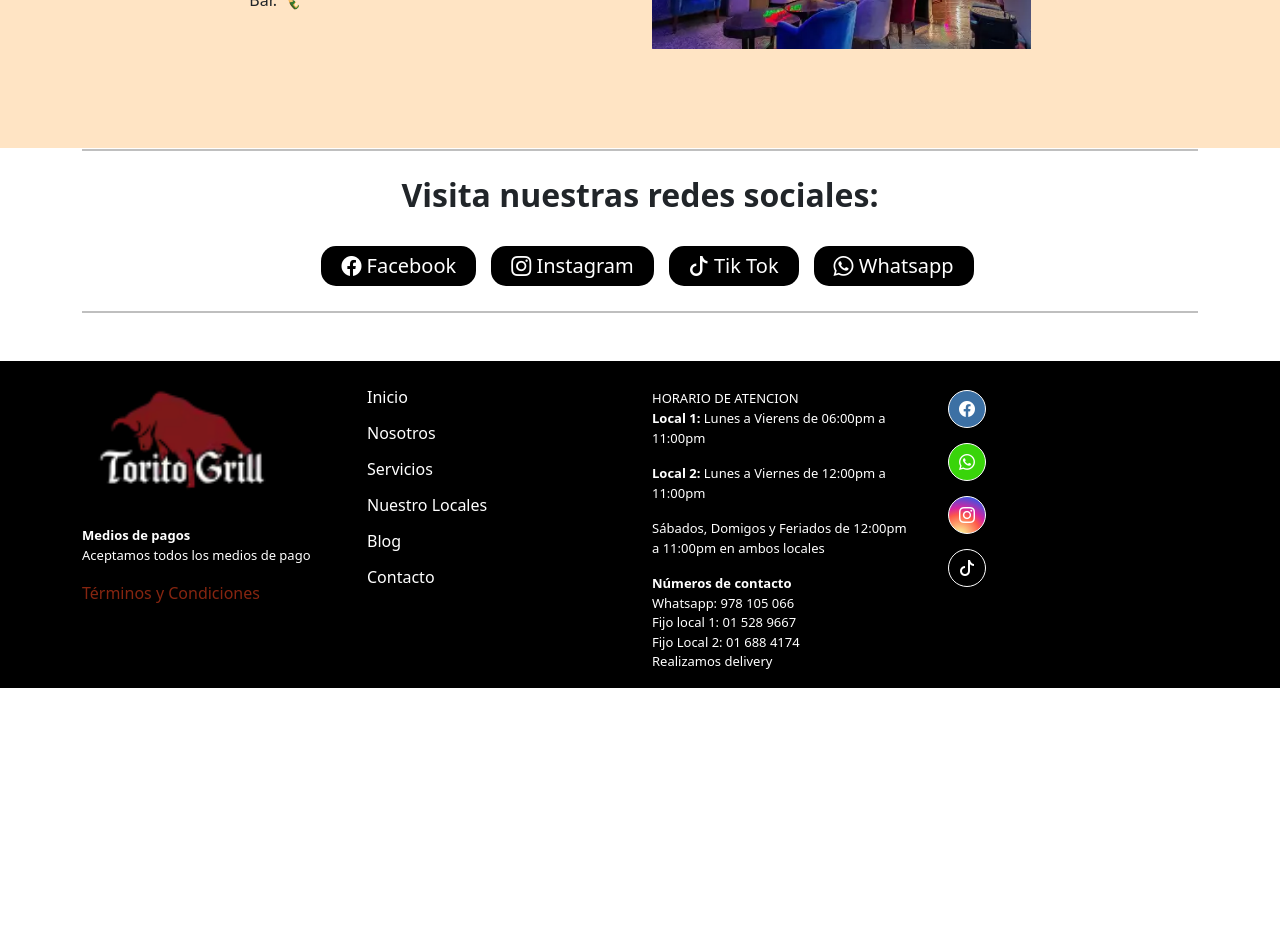
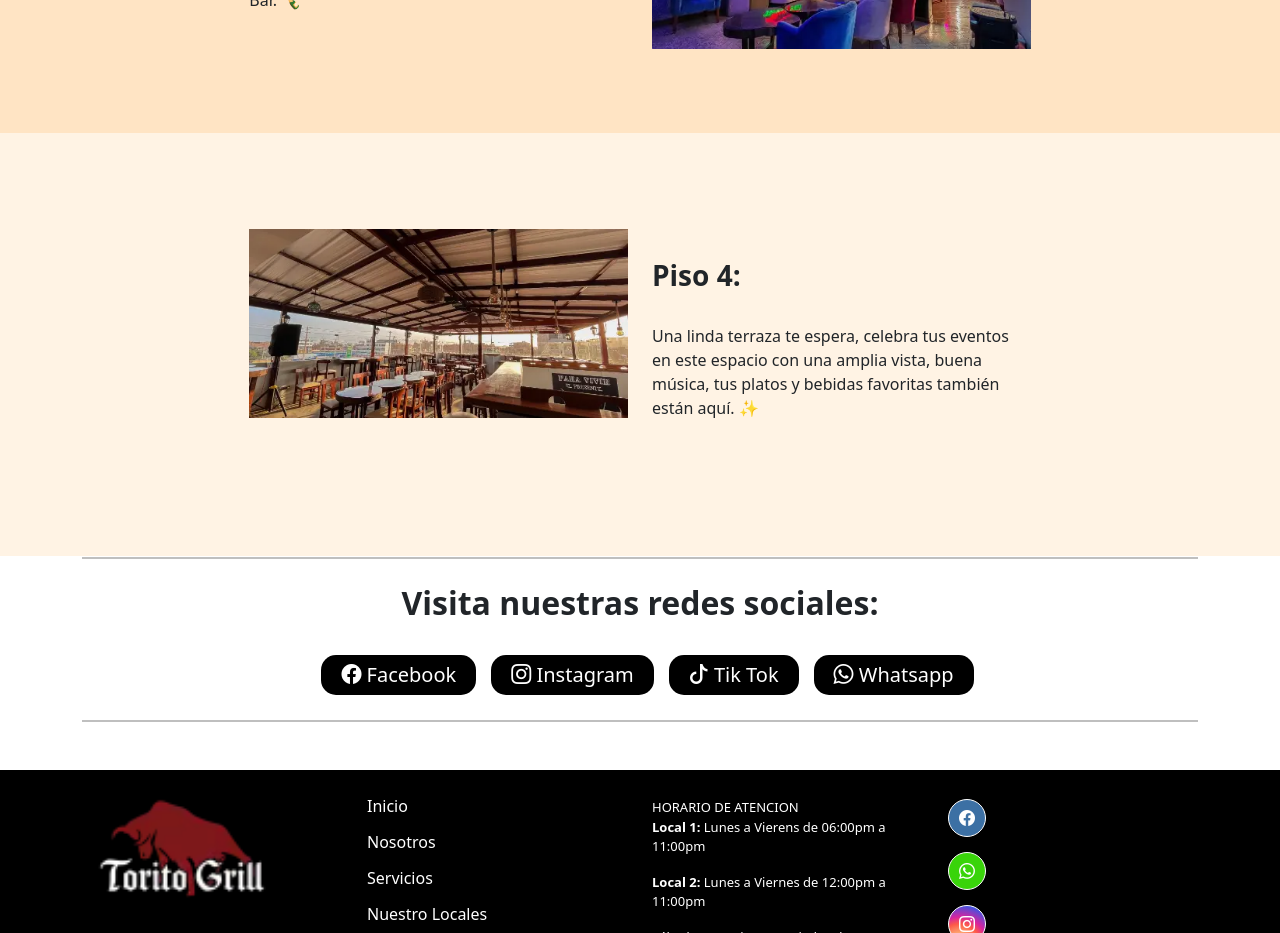
Before and after one commit to MarxAlonso/ToritoGrill-React, a React (Vite) app: page /servicios in a window 1280 px wide. Shown: the part 1100-2033 px from the top of the page. Before the commit the page ends 1788 px from the top, so only its background shows below. Built offline with nearby package versions, Linux system fonts and the light colour scheme.

Commit message:
Avanzando apartado de Servicios | agregando el piso 4 :D

```diff
--- a/src/components/Servicios/Servicios.tsx
+++ b/src/components/Servicios/Servicios.tsx
@@ -74,9 +74,39 @@ export const ServiciosThree = () => {
           <br />
         </div>
         <div className="col-md-4 py-md-5">
-          <img src="/src/assets/img/piso3.webp" alt="Piso 3" className="img-fluid" />
+          <img
+            src="/src/assets/img/piso3.webp"
+            alt="Piso 3"
+            className="img-fluid"
+          />
         </div>
       </div>
     </div>
   );
 };
+export const ServiciosFour = () => {
+  return (
+    <div
+      className="container-fluid p-5"
+      style={{ marginBottom: "-15px", backgroundColor: "#FFF3E4" }}
+    >
+      <div className="row justify-content-center">
+        <div className="col-md-4 py-md-5">
+          <img src="/src/assets/img/piso4.webp" alt="Piso 4" className="img-fluid" />
+        </div>
+        <div className="col-md-4 py-md-5">
+          <h3 style={{ marginTop: 30 }}>
+            <b>Piso 4:</b>
+          </h3>
+          <br />
+          <p>
+            Una linda terraza te espera, celebra tus eventos en este espacio con
+            una amplia vista, buena música, tus platos y bebidas favoritas
+            también están aquí. ✨
+          </p>
+          <br />
+        </div>
+      </div>
+    </div>
+  );
+};
--- a/src/pages/ServiciosPage/ServiciosPage.tsx
+++ b/src/pages/ServiciosPage/ServiciosPage.tsx
@@ -1,6 +1,6 @@
 import { Header } from "../../components/Header/Header";
 import { Footer } from "../../components/Footer/Footer";
-import { Servicios, ServiciosTwo, ServiciosThree } from "../../components/Servicios/Servicios";
+import { Servicios, ServiciosTwo, ServiciosThree, ServiciosFour } from "../../components/Servicios/Servicios";
 import { NosotrosThree } from "../../components/Nosotros/Nosotros";
 export const ServiciosPage = () =>{
     return(
@@ -9,6 +9,7 @@ export const ServiciosPage = () =>{
         <Servicios />
         <ServiciosTwo />
         <ServiciosThree />
+        <ServiciosFour />
         <NosotrosThree />
         <Footer />
         </>
```
